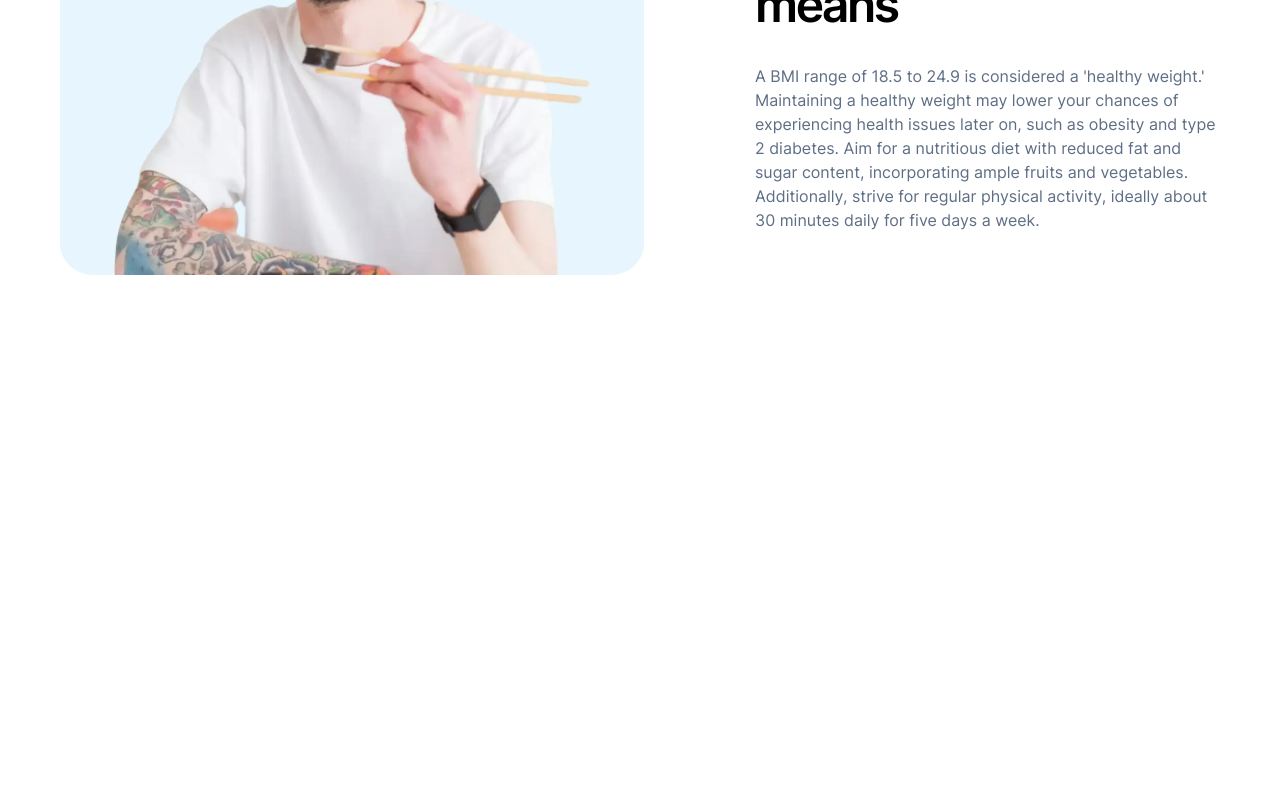
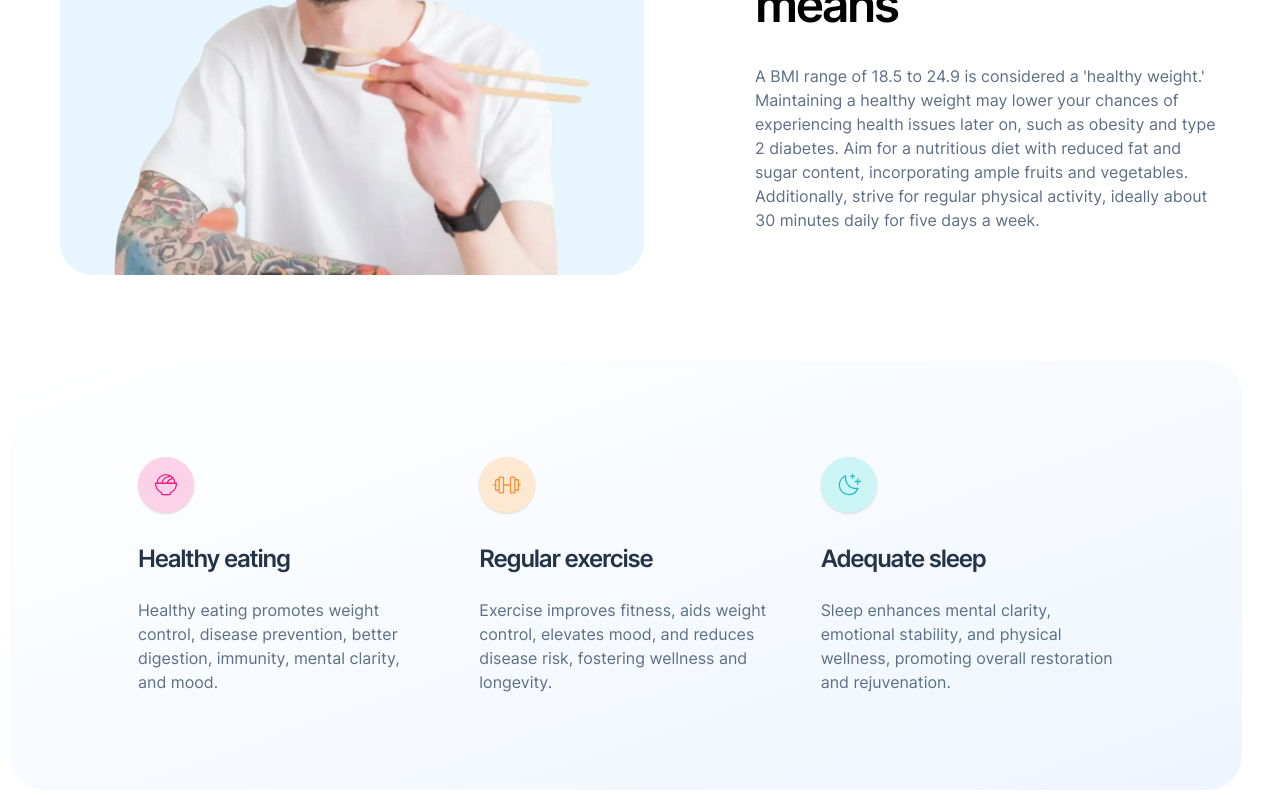
Before and after one commit to Rocabor/Frontend-Monorepo, a Vue app: page / in a window 1280 px wide. Shown: the part 1047-1847 px from the top of the page. Before the commit the page ends 1408 px from the top, so only its background shows below. Built offline with nearby package versions, Linux system fonts and the light colour scheme.

Commit message:
feat(bmi-calculator): add Tips component with SVG icons and semantic improvements

```diff
--- a/src/App.vue
+++ b/src/App.vue
@@ -2,9 +2,11 @@
 import { MyFooter } from '@packages/ui';
 import Hero from './components/Hero.vue';
 import Results from './components/Results.vue';
+import Tips from './components/Tips.vue';
 </script>
 
 <template>
   <Hero />
   <Results/>
+  <Tips/>
 </template>
--- a/src/components/Results.vue
+++ b/src/components/Results.vue
@@ -10,7 +10,7 @@
       class="md:w-108.75 xl:mt-auto xl:h-133.25 xl:w-146" />
 
     <!--* Results Text Container -->
-    <article class="mx-auto flex w-82 flex-col gap-8 md:mx-0 md:my-auto md:h-85.5 md:w-82.75 xl:w-116.25 xl:my-0 xl:mt-auto xl:mb-10.75 xl:h-76.5">
+    <article class="mx-auto flex w-82 flex-col gap-8 mb-15.5 md:mx-0 md:my-auto md:h-85.5 md:w-82.75 xl:w-116.25 xl:my-0 xl:mt-auto xl:mb-10.75 xl:h-76.5">
 
       <h2 id="bmi-results-title" class="text-preset-3">What your BMI result means</h2>
 
--- /dev/null
+++ b/src/components/Tips.vue
@@ -0,0 +1,49 @@
+<script setup>
+import iconEating from '../assets/images/icon-eating.svg'
+import iconExercise from '../assets/images/icon-exercise.svg'
+import iconSleep from '../assets/images/icon-sleep.svg'
+
+const tips = [
+  {
+    iconSrc: iconEating,
+    bg: 'bg-pink-50 text-pink-500',
+    title: 'Healthy eating',
+    desc: 'Healthy eating promotes weight control, disease prevention, better digestion, immunity, mental clarity, and mood.'
+  },
+  {
+    iconSrc: iconExercise,
+    bg: 'bg-orange-50 text-orange-500',
+    title: 'Regular exercise',
+    desc: 'Exercise improves fitness, aids weight control, elevates mood, and reduces disease risk, fostering wellness and longevity.'
+  },
+  {
+    iconSrc: iconSleep,
+    bg: 'bg-cyan-50 text-cyan-500',
+    title: 'Adequate sleep',
+    desc: 'Sleep enhances mental clarity, emotional stability, and physical wellness, promoting overall restoration and rejuvenation.'
+  }
+]
+</script>
+
+<template>
+  <section aria-labelledby="tips-title" class="bg-linear-to-br from-gradient-start to-gradient-end/40 xl:rounded-[35px] px-6 py-12 md:px-9.75 md:py-12.5 xl:px-32 xl:py-24 grid grid-cols-1 lg:grid-cols-3 gap-8 md:gap-12 xl:mr-9.5 xl:m-2.5">
+
+    <h2 id="tips-title" class="sr-only">Tips for a healthy lifestyle</h2>
+
+    <div
+      v-for="(tip, index) in tips"
+      :key="index"
+      class="flex flex-col md:flex-row lg:flex-col items-start md:items-center xl:items-start text-center md:text-left gap-8"
+    >
+      <div :class="['w-14 h-14 rounded-full flex items-center justify-center shrink-0 shadow-sm', tip.bg]">
+        <img :src="tip.iconSrc" alt="">
+      </div>
+
+      <div class="space-y-6">
+        <h3 class="text-preset-4 text-start">{{ tip.title }}</h3>
+        <p class="text-preset-6-regular text-start ">{{ tip.desc }}</p>
+      </div>
+    </div>
+
+  </section>
+</template>
```
